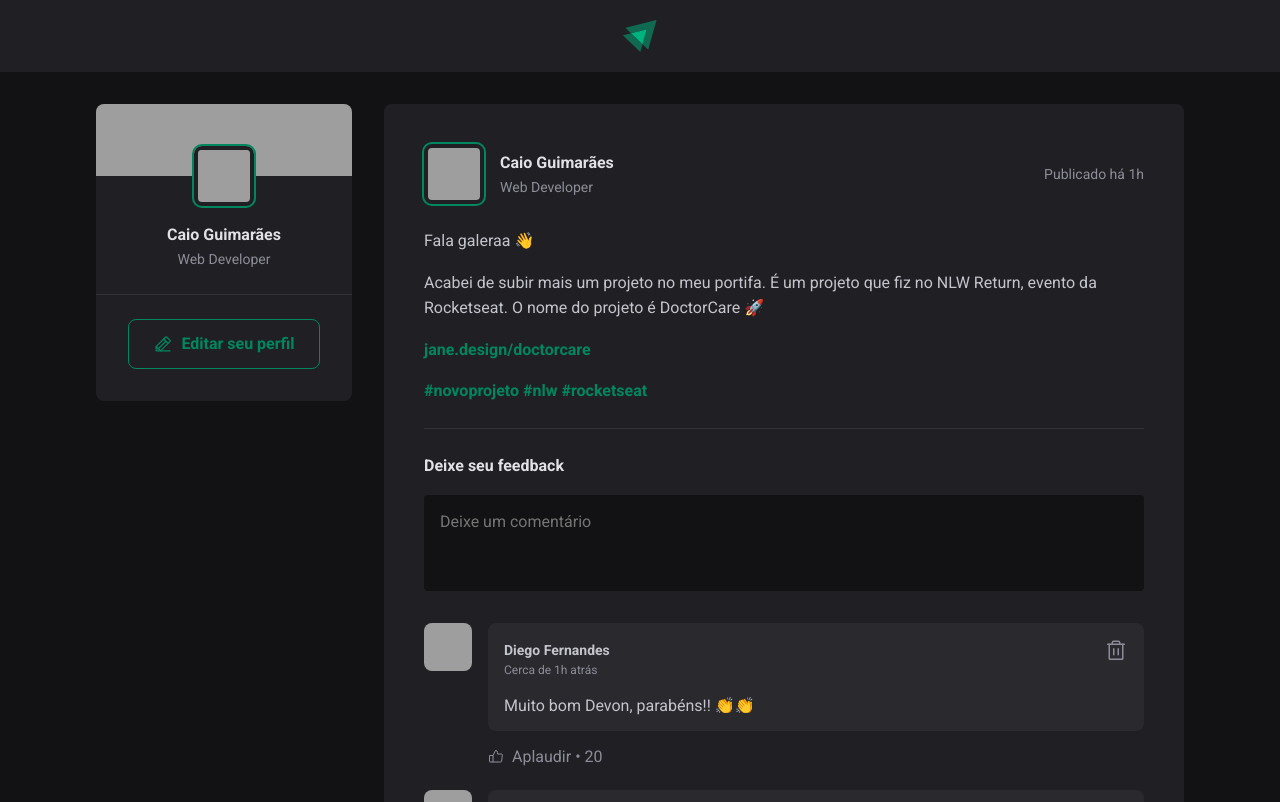
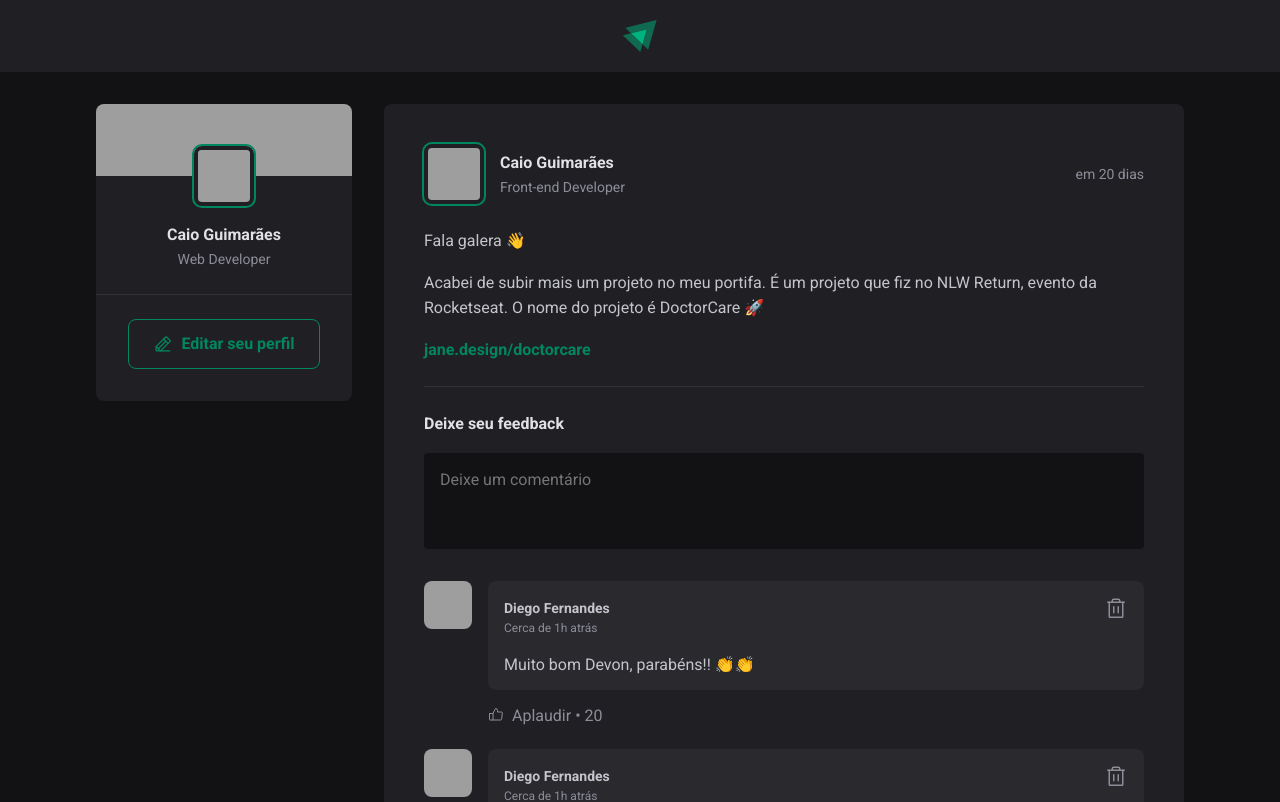
Before and after one commit to caio-guimaraes-web/ignitebycaio, a React (Vite) app: page / in a window 1280 px wide. Shown: the top 802 px of the page. Built offline with nearby package versions, Linux system fonts and the light colour scheme; grey boxes are pictures that could not be loaded.

Commit message:
post props and static data done

```diff
--- a/package.json
+++ b/package.json
@@ -10,6 +10,7 @@
     "preview": "vite preview"
   },
   "dependencies": {
+    "date-fns": "^4.1.0",
     "phosphor-react": "^1.4.1",
     "react": "^18.3.1",
     "react-dom": "^18.3.1"
--- a/src/App.jsx
+++ b/src/App.jsx
@@ -4,6 +4,45 @@
 
 import styles from "./App.module.css"
 import "./global.css"
+
+const posts = [
+  {
+    id: 1,
+    author: {
+      avatarUrl: "https://github.com/caio-guimaraes-web.png",
+      name: "Caio Guimarães",
+      role: "Front-end Developer",
+    },
+    content: [
+      { type: "paragraph", content: "Fala galera 👋" },
+      {
+        type: "paragraph",
+        content:
+          "Acabei de subir mais um projeto no meu portifa. É um projeto que fiz no NLW Return, evento da Rocketseat. O nome do projeto é DoctorCare 🚀",
+      },
+      { type: "link", content: "jane.design/doctorcare" },
+    ],
+    publishedAt: new Date("2024-09-17 20:00:00"),
+  },
+  {
+    id: 2,
+    author: {
+      avatarUrl: "https://github.com/maykbrito.png",
+      name: "Mayk Brito",
+      role: "Educator @Rocketseat",
+    },
+    content: [
+      { type: "paragraph", content: "Fala galera 👋" },
+      {
+        type: "paragraph",
+        content:
+          "Acabei de subir mais um projeto no meu portifa. É um projeto que fiz no NLW Return, evento da Rocketseat. O nome do projeto é DoctorCare 🚀",
+      },
+      { type: "link", content: "jane.design/doctorcare" },
+    ],
+    publishedAt: new Date("2024-09-16 20:00:00"),
+  },
+]
 
 export function App() {
   return (
@@ -13,11 +52,15 @@
       <div className={styles.wrapper}>
         <Sidebar />
         <main>
-          <Post
-            author="Diego Fernandes"
-            content="Lorem, ipsum dolor sit amet consectetur adipisicing elit. Maxime itaque quas corporis beatae veritatis, reprehenderit asperiores vitae quod possimus qui dignissimos unde deleniti consequatur quae, repellat debitis sunt, est rerum!"
-          />
-          <Post author="Gabriel Buzzi" content="Um novo post muito legal" />
+          {posts.map((post) => {
+            return (
+              <Post
+                author={post.author}
+                content={post.content}
+                publishedAt={post.publishedAt}
+              />
+            )
+          })}
         </main>
       </div>
     </div>
--- a/src/components/Post.jsx
+++ b/src/components/Post.jsx
@@ -1,37 +1,58 @@
+import { format, formatDistanceToNow } from "date-fns"
+import ptBR from "date-fns/locale/pt-BR"
+
 import { Avatar } from "./Avatar"
 import { Comment } from "./Comment"
+
 import styles from "./Post.module.css"
 
-export function Post() {
+export function Post({ author, publishedAt, content }) {
+  const publishedDateFormatted = format(
+    publishedAt,
+    "d 'de' LLLL 'às' HH:mm'h'",
+    {
+      locale: ptBR,
+    }
+  )
+
+  const publishedDateRelativeToNow = formatDistanceToNow(publishedAt, {
+    locale: ptBR,
+    addSuffix: true,
+  })
+
   return (
     <article className={styles.post}>
       <header>
         <div className={styles.author}>
-          <Avatar src="https://github.com/caio-guimaraes-web.png" alt="" />
+          <Avatar src={author.avatarUrl} />
           <div className={styles.authorInfo}>
-            <strong>Caio Guimarães</strong>
-            <span>Web Developer</span>
+            <strong>{author.name}</strong>
+            <span>{author.role}</span>
           </div>
         </div>
-        <time title="11 de Maio às 08:13h" dateTime="2022-05-11 08:13:00">
-          Publicado há 1h
+
+        <time
+          title={publishedDateFormatted}
+          dateTime={publishedAt.toISOString()}
+        >
+          {publishedDateRelativeToNow}
         </time>
       </header>
+
       <div className={styles.content}>
-        <p>Fala galeraa 👋</p>
-        <p>
-          Acabei de subir mais um projeto no meu portifa. É um projeto que fiz
-          no NLW Return, evento da Rocketseat. O nome do projeto é DoctorCare 🚀
-        </p>
-        <p>
-          <a href="">jane.design/doctorcare</a>
-        </p>
-        <p>
-          <a href="">#novoprojeto </a>
-          <a href="">#nlw </a>
-          <a href="">#rocketseat </a>
-        </p>
+        {content.map((line) => {
+          if (line.type === "paragraph") {
+            return <p>{line.content}</p>
+          } else if (line.type === "link") {
+            return (
+              <p>
+                <a href="#">{line.content}</a>
+              </p>
+            )
+          }
+        })}
       </div>
+
       <form className={styles.commentForm}>
         <strong>Deixe seu feedback</strong>
         <textarea placeholder="Deixe um comentário" />
@@ -39,7 +60,6 @@
           <button type="submit">Publicar</button>
         </footer>
       </form>
-
       <div className={styles.commentList}>
         <Comment />
         <Comment />
```
Also changed, not shown: 1 other file (tests, documents, lock files or other folders).
